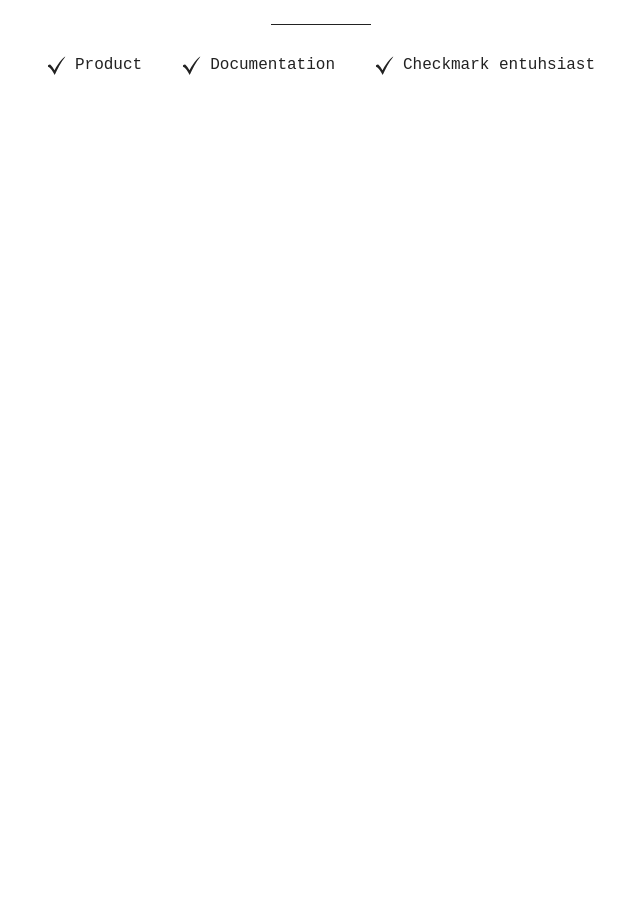
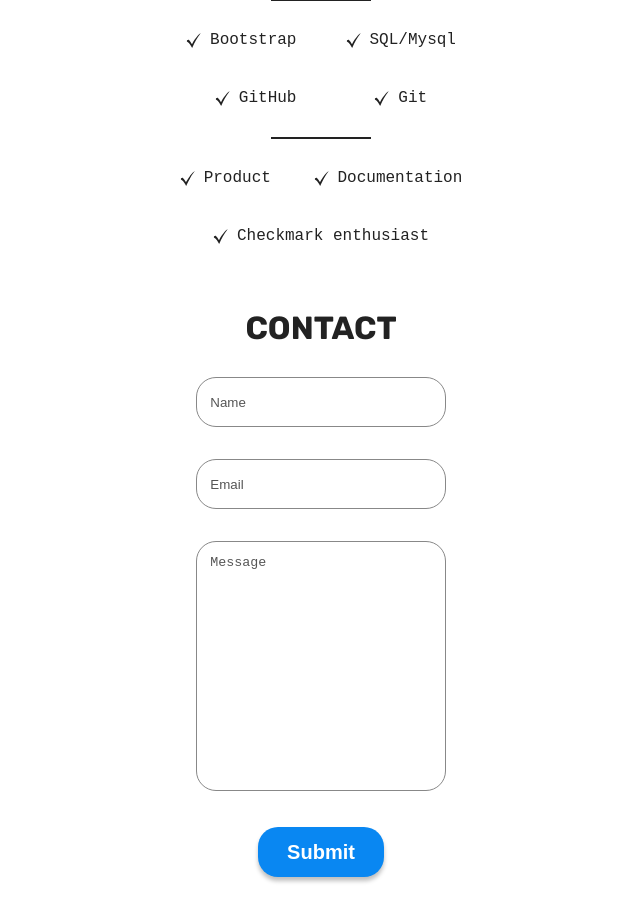
Before and after one commit to bmacmill/nobile_brian, a React (Vite) app: page / in a window 1280 px wide. Shown: the part 2360-3281 px from the top of the page, without its empty margins (319-959 px from the left). Before the commit the page ends 2495 px from the top, so only its background shows below. Built offline with nearby package versions, Linux system fonts and the light colour scheme.

Commit message:
add contact form
add contact form to page, note: form is not set up yet, just styled

```diff
--- a/src/App.jsx
+++ b/src/App.jsx
@@ -4,6 +4,7 @@ import Hero from "./sections/Hero/Hero"
 import { useTheme } from "./common/ThemeContext"
 import Projects from "./sections/Projects/Projects"
 import Skills from "./sections/Skills/Skills"
+import Contact from "./sections/Contact/Contact"
 function App() {
 
 
@@ -12,6 +13,7 @@ function App() {
       <Hero />
       <Projects />
       <Skills />
+      <Contact />
     </>
   )
 }
--- /dev/null
+++ b/src/sections/Contact/Contact.jsx
@@ -0,0 +1,49 @@
+import React from "react"
+import styles from "./ContactStyles.module.css"
+
+export default function Contact() {
+    return (
+        <section id="contact" className={styles.container}>
+            <h1 className="sectionTitle">Contact</h1>
+            <form action="">
+                <div className="formGroup">
+                    <label htmlFor="name" hidden>
+                        Name
+          </label>
+                    <input
+                        type="text"
+                        name="name"
+                        id="name"
+                        placeholder="Name"
+                        required
+                    />
+                </div>
+                <div className="formGroup">
+                    <label htmlFor="email" hidden>
+                        Email
+          </label>
+                    <input
+                        type="text"
+                        name="email"
+                        id="email"
+                        placeholder="Email"
+                        required
+                    />
+                </div>
+                <div className="formGroup">
+                    <label htmlFor="message" hidden>
+                        Message
+          </label>
+                    <textarea
+                        name="message"
+                        id="message"
+                        placeholder="Message"
+                        required></textarea>
+                </div>
+                <input className="hover btn" type="submit" value="Submit" />
+
+
+            </form>
+        </section>
+    )
+}
--- /dev/null
+++ b/src/sections/Contact/ContactStyles.module.css
@@ -0,0 +1,60 @@
+.container {
+    display: flex;
+    flex-direction: column;
+    text-align: center;
+  }
+
+  form {
+    display: flex;
+    flex-direction: column;
+    gap: 2em;
+  }
+
+  textarea,
+  input:not([type='submit']) {
+    height: 50px;
+    padding-left: 1em;
+    width: 250px;
+  }
+
+  textarea {
+    padding-top: 1em;
+    resize: none;
+    height: 250px;
+  }
+
+  input,
+  textarea {
+    border-radius: 20px;
+    border: #888 1px solid;
+    box-sizing: border-box;
+    background-color: var(--background-color);
+    color: var(--form-text-color);
+  }
+
+  ::placeholder {
+    color: var(--form-text-color);
+  }
+
+  input[type='submit'] {
+    background-color: var(--btn-color);
+    color: var(--btn-text-color);
+    border: none;
+    border-radius: 20px;
+    width: 126px;
+    height: 50px;
+    font-size: 1.25rem;
+    font-weight: bold;
+    box-shadow: 0 4px 4px rgba(0, 0, 0, 0.25);
+    transition: box-shadow 200ms ease-in-out, transform 200ms ease-in-out;
+    margin: auto;
+  }
+
+  input[type='submit']:hover {
+    transform: scale(1.05);
+  }
+
+  input[type='submit']:active {
+    transform: translateY(2px);
+    box-shadow: 0 2px 2px rgba(0, 0, 0, 0.25);
+  }
--- a/src/sections/Skills/Skills.jsx
+++ b/src/sections/Skills/Skills.jsx
@@ -31,7 +31,7 @@ export default function Skills() {
             <div className={styles.skillList}>
                 <SkillList src={checkIcon} skill="Product" />
                 <SkillList src={checkIcon} skill="Documentation" />
-                <SkillList src={checkIcon} skill="Checkmark entuhsiast" />
+                <SkillList src={checkIcon} skill="Checkmark enthusiast" />
 
             </div>
         </section>
--- a/src/sections/Skills/SkillsStyles.module.css
+++ b/src/sections/Skills/SkillsStyles.module.css
@@ -3,14 +3,14 @@
     flex-direction: column;
     text-align: center;
 
-    span {
+      span {
       display: flex;
       align-items: center;
       gap: .5em;
     }
 
     img {
-      width: 20px;
+      width: 1em;
 
     }
   }
@@ -21,12 +21,12 @@
     align-self: center;
     flex-wrap: wrap;
     gap: 40px;
-    /* max-width: 26ch; */
+    max-width: 36ch;
   }
 
 hr {
   width: 100px;
-  height: 1px;
+  height: 2px;
   border: none;
   background-color: var(--text-color);
   margin: 30px auto;
```
Also changed, not shown: src/sections/Footer/Footer.jsx (added, +8 -0 lines), src/sections/Footer/FooterStyles.module.css (added).
